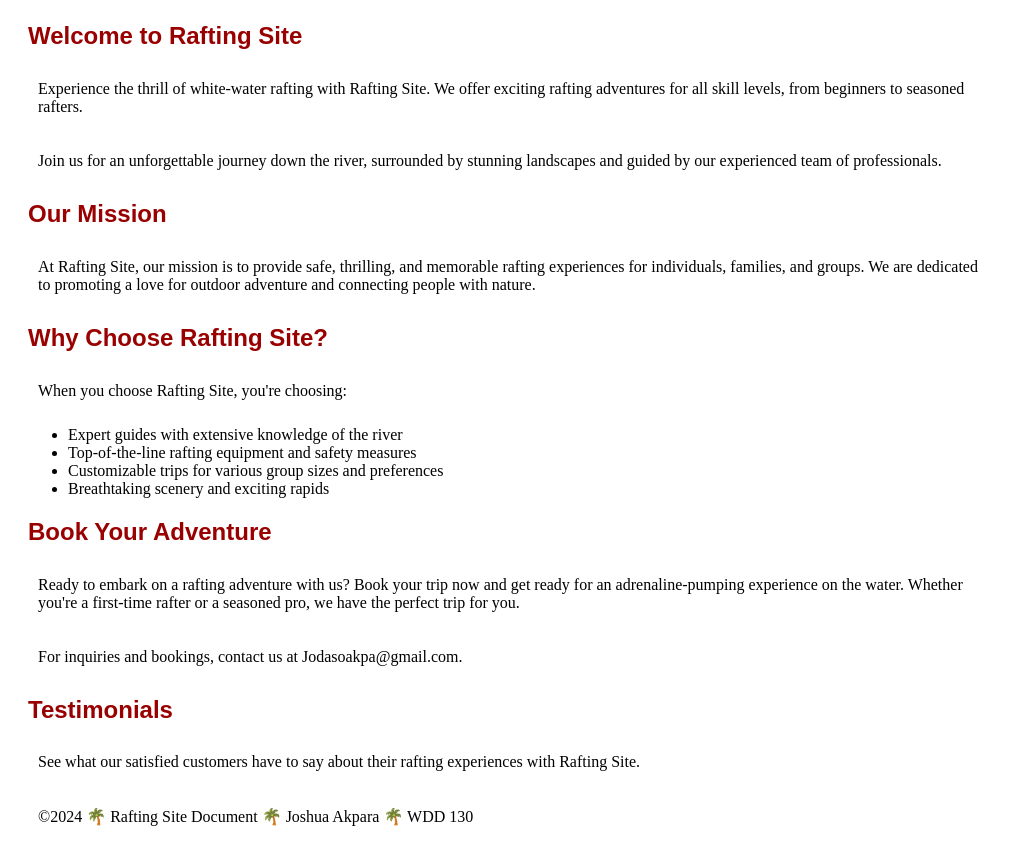
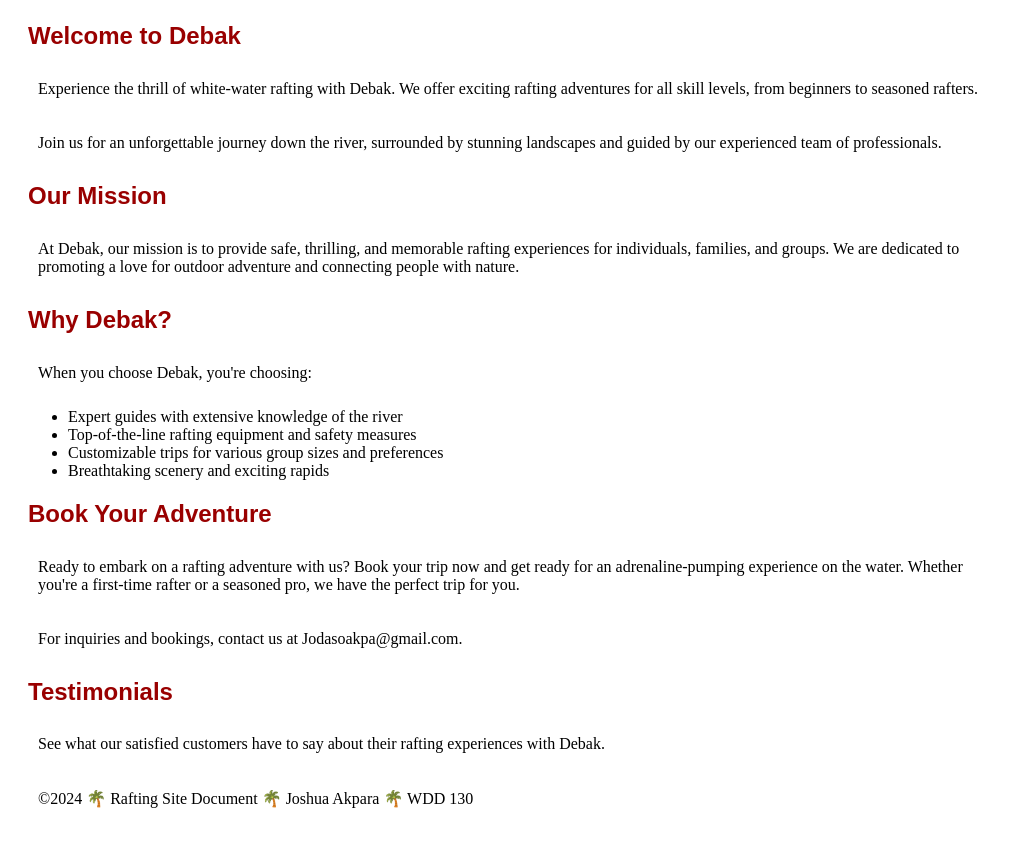
Before and after one commit to Joshuaakpara/wdd130, a plain HTML site: page wwr/site-plan-rafting.html in a window 1280 px wide. Shown: the part 2687-3552 px from the top of the page, without its empty margins (0-1012 px from the left). Drawn offline with Linux system fonts and the light colour scheme; a web font is replaced by a local one.

Commit message:
Add files via upload

```diff
--- a/wwr/site-plan-rafting.html
+++ b/wwr/site-plan-rafting.html
@@ -64,19 +64,19 @@
 
 
   <section>
-    <h1>Welcome to Rafting Site</h1>
-    <p>Experience the thrill of white-water rafting with Rafting Site. We offer exciting rafting adventures for all skill levels, from beginners to seasoned rafters.</p>
+    <h1>Welcome to Debak</h1>
+    <p>Experience the thrill of white-water rafting with Debak. We offer exciting rafting adventures for all skill levels, from beginners to seasoned rafters.</p>
     <p>Join us for an unforgettable journey down the river, surrounded by stunning landscapes and guided by our experienced team of professionals.</p>
   </section>
 
   <section>
     <h2>Our Mission</h2>
-    <p>At Rafting Site, our mission is to provide safe, thrilling, and memorable rafting experiences for individuals, families, and groups. We are dedicated to promoting a love for outdoor adventure and connecting people with nature.</p>
+    <p>At Debak, our mission is to provide safe, thrilling, and memorable rafting experiences for individuals, families, and groups. We are dedicated to promoting a love for outdoor adventure and connecting people with nature.</p>
   </section>
 
   <section>
-    <h2>Why Choose Rafting Site?</h2>
-    <p>When you choose Rafting Site, you're choosing:</p>
+    <h2>Why Debak?</h2>
+    <p>When you choose Debak, you're choosing:</p>
     <ul>
       <li>Expert guides with extensive knowledge of the river</li>
       <li>Top-of-the-line rafting equipment and safety measures</li>
@@ -93,7 +93,7 @@
 
   <section>
     <h2>Testimonials</h2>
-    <p>See what our satisfied customers have to say about their rafting experiences with Rafting Site.</p>
+    <p>See what our satisfied customers have to say about their rafting experiences with Debak.</p>
     <!-- Testimonial cards or quotes can be added here -->
   </section>
 </main>
```
